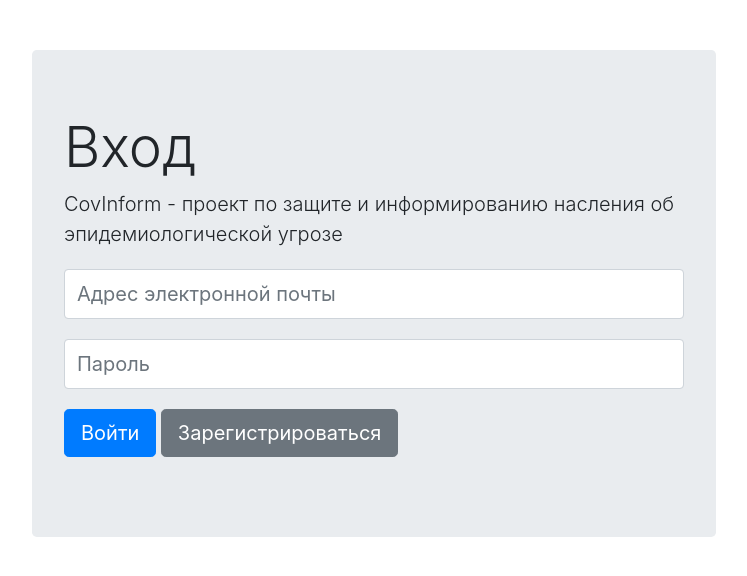
After one commit to 0MazaHacka0/CovInfo, a Django app: template informing/templates/vaccination.html in a window 1280 px wide. The commit adds this page. Shown: the top 576 px of the page, without its empty margins (266-1013 px from the left). Run offline with Django 3.2, Linux system fonts and the light colour scheme; the template is opened without the code that fills it, so the values that code supplies are empty; some libraries are stand-ins or nearby versions.

Commit message:
Fix .html

```diff
--- /dev/null
+++ b/informing/templates/vaccination.html
@@ -0,0 +1,62 @@
+<!doctype html>
+<html lang="en">
+
+<head>
+    <!-- Required meta tags -->
+    <meta charset="utf-8">
+    <meta name="viewport" content="width=device-width, initial-scale=1, shrink-to-fit=no">
+
+    <!-- Bootstrap CSS -->
+    <link rel="stylesheet" href="https://stackpath.bootstrapcdn.com/bootstrap/4.4.1/css/bootstrap.min.css"
+        integrity="sha384-Vkoo8x4CGsO3+Hhxv8T/Q5PaXtkKtu6ug5TOeNV6gBiFeWPGFN9MuhOf23Q9Ifjh" crossorigin="anonymous">
+
+    <title>CovInform</title>
+
+    <style>
+        .jumbotron {
+            width: 60%;
+            margin: auto;
+        }
+
+        input {
+            font-size: 20px !important;
+            margin-top: 20px;
+            height: 50px !important;
+        }
+
+        .btn {
+            margin-top: 20px;
+        }
+    </style>
+</head>
+
+<body>
+    <div class="container">
+        <div class="row" style="margin-top: 50px;">
+            <div class="jumbotron">
+                <h1 class="display-4">Вход</h1>
+                <p class="lead">CovInform - проект по защите и информированию насления об эпидемиологической угрозе</p>
+                <form class="form-group" method="POST" action="/login">
+                    <input name="email" class="form-control" id="email" placeholder="Адрес электронной почты">
+                    <input type="password" name="password" class="form-control" id="passwd" placeholder="Пароль">
+                    <button class="btn btn-primary btn-lg" type="submit">Войти</button>
+                    <a href="/signup" class="btn btn-secondary btn-lg">Зарегистрироваться</a>
+                </form>
+            </div>
+        </div>
+    </div>
+
+    <!-- Optional JavaScript -->
+    <!-- jQuery first, then Popper.js, then Bootstrap JS -->
+    <script src="https://code.jquery.com/jquery-3.4.1.slim.min.js"
+        integrity="sha384-J6qa4849blE2+poT4WnyKhv5vZF5SrPo0iEjwBvKU7imGFAV0wwj1yYfoRSJoZ+n"
+        crossorigin="anonymous"></script>
+    <script src="https://cdn.jsdelivr.net/npm/popper.js@1.16.0/dist/umd/popper.min.js"
+        integrity="sha384-Q6E9RHvbIyZFJoft+2mJbHaEWldlvI9IOYy5n3zV9zzTtmI3UksdQRVvoxMfooAo"
+        crossorigin="anonymous"></script>
+    <script src="https://stackpath.bootstrapcdn.com/bootstrap/4.4.1/js/bootstrap.min.js"
+        integrity="sha384-wfSDF2E50Y2D1uUdj0O3uMBJnjuUD4Ih7YwaYd1iqfktj0Uod8GCExl3Og8ifwB6"
+        crossorigin="anonymous"></script>
+</body>
+
+</html>
```
Also changed, not shown: informing/templates/index.html (+17 -14 lines).
